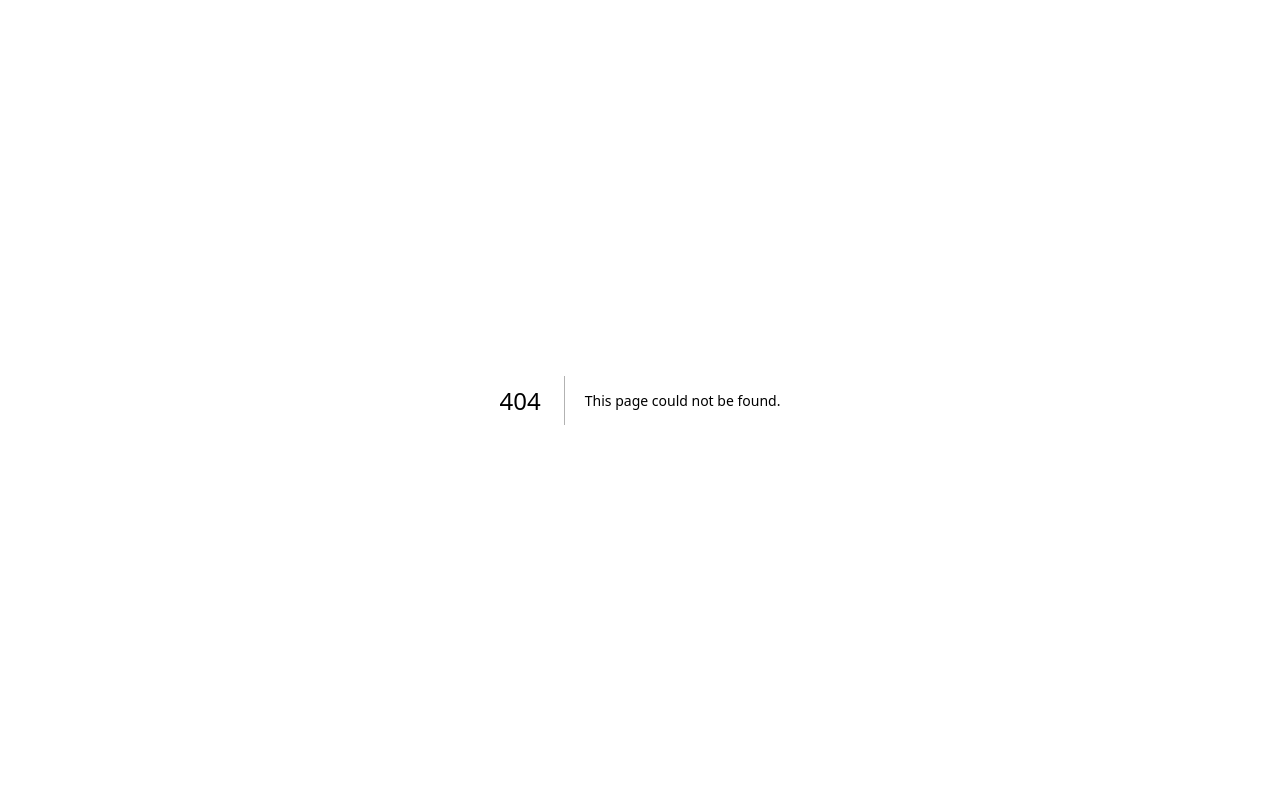
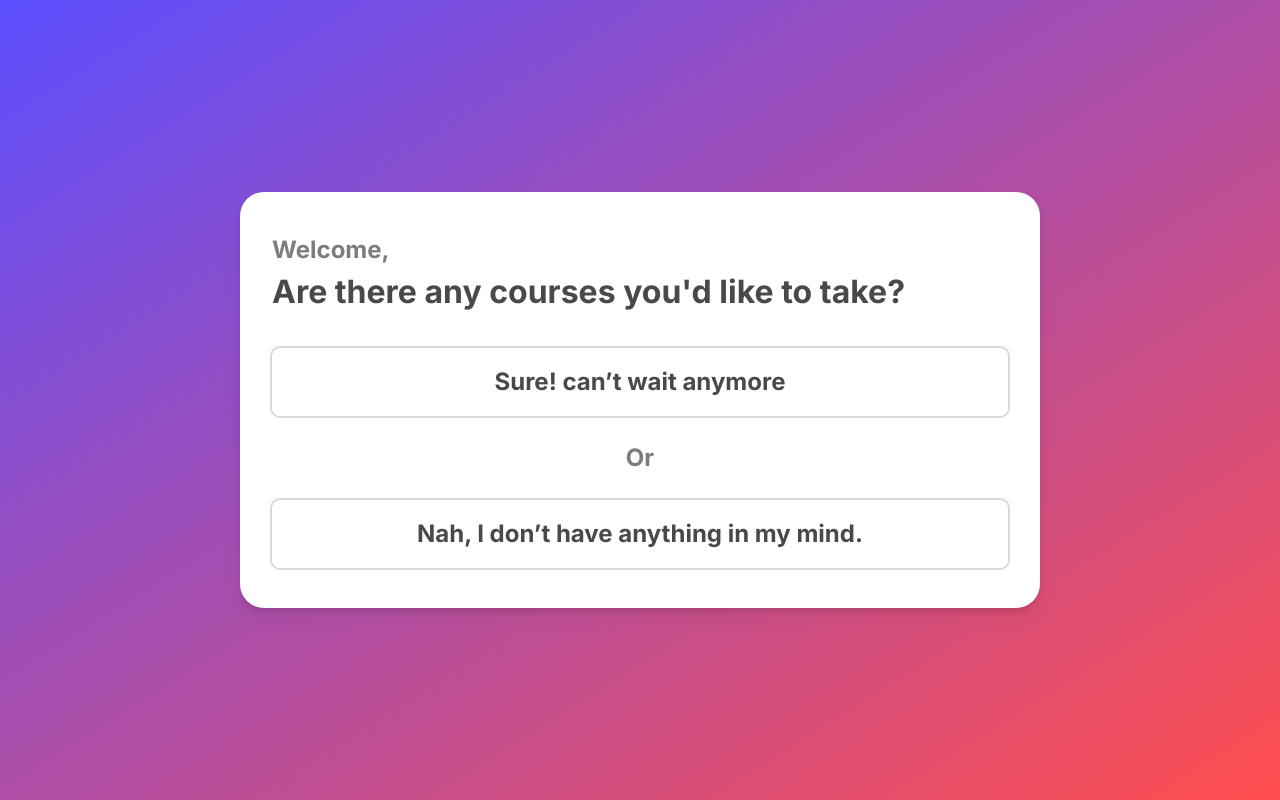
Before and after one commit to MicroCU/Frontend, a Next.js app: page /onboard in a window 1280 px wide. Before the commit this address had no page. Built offline with nearby package versions, Linux system fonts and the light colour scheme; a web font is replaced by a local one.

Commit message:
feat: add all OnBoardItem, some's still not match figma

```diff
--- a/app/globals.css
+++ b/app/globals.css
@@ -1,4 +1,4 @@
-@import url('https://fonts.googleapis.com/css2?family=Bai+Jamjuree:wght@400;500;700&family=Inter:wght@400;500;700&display=swap');
+@import url("https://fonts.googleapis.com/css2?family=Bai+Jamjuree:wght@400;500;700&family=Inter:wght@400;500;700&display=swap");
 
 @tailwind base;
 @tailwind components;
--- a/app/earth/page.tsx
+++ b/app/graph/page.tsx
@@ -1,5 +1,6 @@
 import { IPath } from "@/components/JourneyModalItems";
 import NavBar from "@/components/NavBar";
+import OnBoardModal from "@/components/OnBoardModal";
 import SelectedPathModal from "@/components/SelectedPathModal";
 import { TagProps } from "@/types/type";
 
--- /dev/null
+++ b/app/onboard/page.tsx
@@ -0,0 +1,33 @@
+"use client";
+
+import OnBoardModal from "@/components/OnBoardModal";
+import { useState } from "react";
+
+const OnBoardPage = () => {
+  const [page, setPage] = useState<number>(0);
+
+  const steps = ["welcome", "radio", "checkbox", "finish"];
+
+  return (
+    <div className="flex justify-center items-center min-h-screen bg-gradient-to-br from-primary to-danger">
+      {steps.map((item, index) => {
+        if (index === page) {
+          return (
+            <OnBoardModal
+              key={index}
+              variant={item as any}
+              title={
+                item === "radio" || item === "checkbox"
+                  ? "What is your favorite subject?"
+                  : undefined
+              }
+              onClick={() => setPage((p) => (p + 1) % steps.length)}
+            />
+          );
+        }
+      })}
+    </div>
+  );
+};
+
+export default OnBoardPage;
--- /dev/null
+++ b/components/CheckBox.tsx
@@ -0,0 +1,24 @@
+import { CheckCircle2 } from "lucide-react";
+import { Button } from "./ui/button";
+import { cn } from "@/lib/utils";
+
+type CheckboxProps = {
+  title: string;
+  checked?: boolean;
+  onClick: () => void;
+};
+
+const Checkbox = ({ title, checked, onClick }: CheckboxProps) => {
+  return (
+    <Button
+      className={cn(
+        "flex justify-between py-[10px] px-[18px] text-grayMain bg-graySmall",
+        checked ? "bg-primary text-white" : ""
+      )}
+    >
+      <h1 className="Bold16 text-left">{title}</h1>
+      <CheckCircle2 />
+    </Button>
+  );
+};
+export default Checkbox;
--- /dev/null
+++ b/components/LinearProgressBar.tsx
@@ -0,0 +1,47 @@
+import { cn } from "@/lib/utils";
+
+type LinearProgressBarProps = {
+  currSteps: number;
+  maxSteps: number;
+};
+
+const LinearProgressBar = ({ currSteps, maxSteps }: LinearProgressBarProps) => {
+  return (
+    <ul className="relative flex flex-row w-full">
+      {Array(maxSteps)
+        .fill(0)
+        .map((_, index) => {
+          return (
+            <Stepper key={index} currSteps={currSteps} placement={index} />
+          );
+        })}
+    </ul>
+  );
+};
+export default LinearProgressBar;
+
+type StepperProps = {
+  placement: number;
+  currSteps: number;
+};
+
+const Stepper = ({ currSteps, placement }: StepperProps) => {
+  return (
+    <li className="shrink basis-0 flex-1 group ">
+      <div className="w-full inline-flex items-center align-middle">
+        <span
+          className={cn(
+            "w-8 h-8 flex justify-center items-center flex-shrink-0 rounded-full bg-graySmall",
+            placement > currSteps - 1 ? "" : "bg-primary"
+          )}
+        ></span>
+        <div
+          className={cn(
+            "w-full h-2 flex-1 bg-graySmall group-last:hidden",
+            placement >= currSteps - 1 ? "" : "bg-primary"
+          )}
+        />
+      </div>
+    </li>
+  );
+};
--- a/components/NormalModal.tsx
+++ b/components/NormalModal.tsx
@@ -49,14 +49,38 @@ const NormalModal = () => {
             <TabsTrigger value="search">Search</TabsTrigger>
           </TabsList>
           <TabsContent value={Page.Journey}>
-            <JourneyModalItems
-              name="Journey 1"
+            <div className="space-y-6 max-h-[720px] overflow-y-auto">
+              <JourneyModalItems
+                name="Journey 1"
+                type={JourneyModalType.Shown}
+                paths={mockPath}
+              />
+              <JourneyModalItems
+                name="Journey 2"
+                type={JourneyModalType.Shown}
+                paths={mockPath}
+              />
+              <JourneyModalItems
+                name="Journey 3"
+                type={JourneyModalType.Shown}
+                paths={mockPath}
+              />
+            </div>
+          </TabsContent>
+          <TabsContent value={Page.Recently}>
+            {/* <JourneyModalItems
+              name="Journey 2"
               type={JourneyModalType.Shown}
               paths={mockPath}
-            />
+            /> */}
           </TabsContent>
-          <TabsContent value={Page.Recently}></TabsContent>
-          <TabsContent value={Page.Search}></TabsContent>
+          <TabsContent value={Page.Search}>
+            {/* <JourneyModalItems
+              name="Journey 3"
+              type={JourneyModalType.Shown}
+              paths={mockPath}
+            /> */}
+          </TabsContent>
         </Tabs>
       </DialogContent>
     </Dialog>
--- /dev/null
+++ b/components/OnBoardBtn.tsx
@@ -0,0 +1,18 @@
+import { Button } from "./ui/button";
+
+type OnBoardBtnProps = {
+  text: string;
+  onClick?: () => void;
+};
+
+const OnBoardBtn = ({ text, onClick }: OnBoardBtnProps) => {
+  return (
+    <Button
+      className="w-full py-[24px] Bold24 text-grayMain bg-white rounded-[8px] outline-2 outline outline-graySmall hover:outline-none hover:bg-primary hover:text-white"
+      onClick={onClick}
+    >
+      {text}
+    </Button>
+  );
+};
+export default OnBoardBtn;
--- /dev/null
+++ b/components/OnBoardModal.tsx
@@ -0,0 +1,115 @@
+import { CheckCircle } from "lucide-react";
+import LinearProgressBar from "./LinearProgressBar";
+import OnBoardBtn from "./OnBoardBtn";
+import { Button } from "./ui/button";
+import Radio from "./Radio";
+import Checkbox from "./CheckBox";
+
+type OnBoardModalProps =
+  | {
+      variant: "welcome" | "finish";
+      onClick: () => void;
+    }
+  | {
+      variant: "radio" | "checkbox";
+      step: number;
+      title: string;
+      choices: string[];
+      onClick: () => void;
+    };
+
+const OnBoardModal = (props: OnBoardModalProps) => {
+  if (props.variant === "welcome") {
+    return (
+      <OnBoardModalContainer>
+        <div>
+          <h1 className="text-grayMedium Bold24">Welcome,</h1>
+          <h1 className="text-grayMain Bold32">
+            Are there any courses you'd like to take?
+          </h1>
+        </div>
+        <div className="space-y-6 ">
+          <OnBoardBtn text="Sure! can’t wait anymore" onClick={props.onClick} />
+          <h1 className="text-grayMedium Bold24 text-center">Or</h1>
+          <OnBoardBtn
+            text="Nah, I don’t have anything in my mind."
+            onClick={props.onClick}
+          />
+        </div>
+      </OnBoardModalContainer>
+    );
+  }
+  if (props.variant === "finish") {
+    return (
+      <OnBoardModalContainer>
+        <LinearProgressBar currSteps={2} maxSteps={5} />
+        <div className="space-y-8 flex flex-col items-center p-[40px] ">
+          <CheckCircle className="text-success w-20 h-20" />
+          <div className="space-y-4">
+            <h1 className="Bold32 text-grayMain text-center">All Set!</h1>
+            <h1 className="Bold16 text-grayMedium text-center">
+              Enjoy your Learning
+            </h1>
+          </div>
+          <Button className="w-fit" onClick={props.onClick}>
+            Go to Path
+          </Button>
+        </div>
+      </OnBoardModalContainer>
+    );
+  }
+  if (props.variant === "radio") {
+    return (
+      <OnBoardModalContainer>
+        <LinearProgressBar currSteps={2} maxSteps={5} />
+        <h1 className="text-grayMain Bold32">{props.title}</h1>
+        <div className="space-y-6">
+          <Radio title="radio" checked onClick={() => {}} name={props.title} />
+          <Radio title="radio" checked onClick={() => {}} name={props.title} />
+        </div>
+        <Button
+          className="w-fit self-end Bold16 text-grayMain"
+          variant="ghost"
+          onClick={props.onClick}
+        >
+          Skip
+        </Button>
+      </OnBoardModalContainer>
+    );
+  }
+  if (props.variant === "checkbox") {
+    return (
+      <OnBoardModalContainer>
+        <LinearProgressBar currSteps={2} maxSteps={5} />
+        <h1 className="text-grayMain Bold32">{props.title}</h1>
+        <div className="grid grid-cols-2 gap-y-4 gap-x-6">
+          <Checkbox title="Programming" checked onClick={() => {}} />
+          <Checkbox title="Programming" onClick={() => {}} />
+          <Checkbox title="Programming" onClick={() => {}} />
+          <Checkbox title="Programming" onClick={() => {}} />
+          <Checkbox title="Programming" checked onClick={() => {}} />
+        </div>
+        <Button
+          className="w-fit self-end Bold16 text-grayMain"
+          variant="ghost"
+          onClick={props.onClick}
+        >
+          Skip
+        </Button>
+      </OnBoardModalContainer>
+    );
+  }
+};
+export default OnBoardModal;
+
+type OnBoardModalContainerProps = {
+  children: React.ReactNode;
+};
+
+const OnBoardModalContainer = ({ children }: OnBoardModalContainerProps) => {
+  return (
+    <div className="w-[800px] rounded-[24px] py-10 px-8 flex flex-col space-y-8 bg-white drop-shadow-lg">
+      {children}
+    </div>
+  );
+};
--- /dev/null
+++ b/components/Radio.tsx
@@ -0,0 +1,18 @@
+type RadioProps = {
+  name: string;
+  title: string;
+  checked: boolean;
+  onClick: () => void;
+};
+
+const Radio = ({ title, checked, onClick, name }: RadioProps) => {
+  return (
+    <>
+      <div className="space-x-2 align-middle flex">
+        <input type="radio" name={name} className="h-[30px] w-[30px]" />
+        <label className="Bold16 text-grayMain">{title}</label>
+      </div>
+    </>
+  );
+};
+export default Radio;
```
